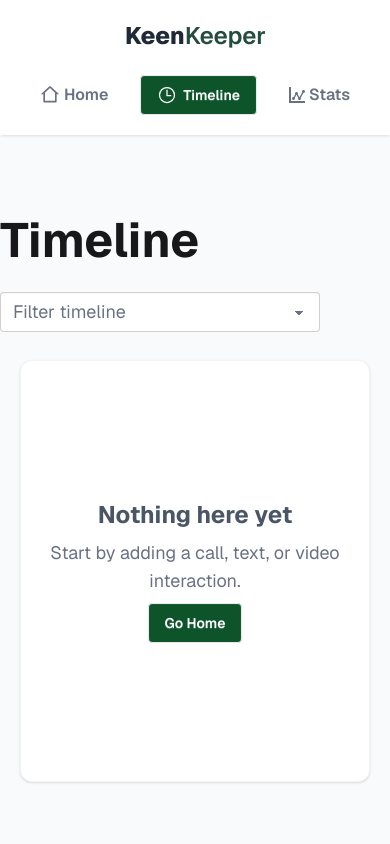
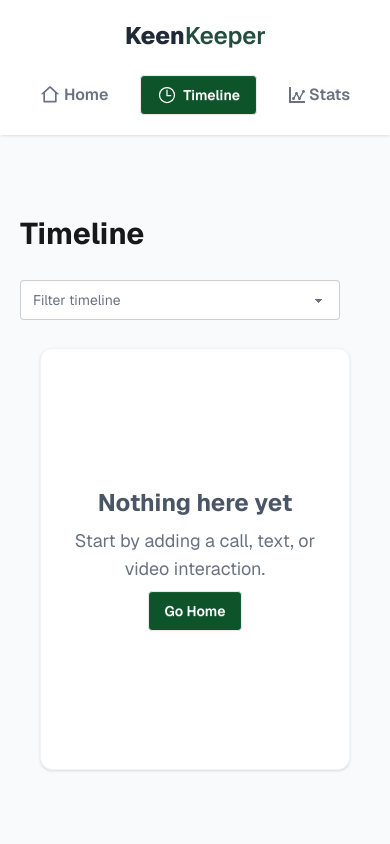
Before and after one commit to romman-hossen/A07-keen-keeper, a React (Vite) app: page /timeline in a window 390 px wide. Shown: the top 844 px of the page. Built offline with nearby package versions, Linux system fonts and the light colour scheme.

Commit message:
small problem solve and make resposive more better

```diff
--- a/index.html
+++ b/index.html
@@ -2,9 +2,9 @@
 <html lang="en" data-theme="light">
   <head>
     <meta charset="UTF-8" />
-    <link rel="icon" type="image/svg+xml" href="/favicon.svg" />
+    <link rel="icon" type="image/svg+xml" href="/logo.png" />
     <meta name="viewport" content="width=device-width, initial-scale=1.0" />
-    <title>a07-keen-keeper</title>
+    <title>keen-keeper</title>
   </head>
   <body>
     <div id="root"></div>
--- a/src/pages/NotFound/NotFound.jsx
+++ b/src/pages/NotFound/NotFound.jsx
@@ -1,16 +1,16 @@
 import React from 'react';
-import { useLocation, useNavigate } from 'react-router';
+import { useNavigate } from 'react-router';
 
 const NotFound = () => {
    const navigate = useNavigate();
-  const { pathname } = useLocation();
+
 
   return (
     <div className="min-h-screen flex flex-col items-center justify-center bg-white text-gray-800">
-      <p className="text-sm text-gray-400 mb-2 font-mono">404</p>
+      <p className="text-6xl text-gray-400 mb-2 font-mono">404</p>
       <h1 className="text-5xl font-semibold mb-3">Page not found</h1>
       <p className="text-gray-500 mb-1">
-        No route matches <code className="bg-gray-100 px-2 py-0.5 rounded text-sm font-mono">{pathname}</code>
+        No route matches
       </p>
       <p className="text-gray-400 text-sm mb-8">
         The page may have been moved, deleted, or never existed.
@@ -19,7 +19,7 @@ const NotFound = () => {
       <div className="flex gap-3">
         <button
           onClick={() => navigate('/')}
-          className="px-4 py-2 bg-gray-900 text-white text-sm rounded hover:bg-gray-700 transition-colors"
+          className="px-4 py-2 bg-green-900 text-white text-sm rounded hover:bg-gray-700 transition-colors"
         >
           Go home
         </button>
--- a/src/pages/timeline/Timeline.jsx
+++ b/src/pages/timeline/Timeline.jsx
@@ -4,7 +4,7 @@ import NoItem from "../../components/Timeline/NoItem";
 import TimelineData from "../../components/Timeline/TimelineData";
 
 const Timeline = () => {
-  const { allData, setAllData } = useContext(FriendContext);
+  const { allData } = useContext(FriendContext);
   console.log(allData)
   const [filter,setFilter] = useState("All");
 
@@ -12,11 +12,12 @@ const Timeline = () => {
    allData.filter((data) => data.type.toLowerCase() === filter.toLowerCase())
 
   return (
-    <div className="container mx-auto my-20 space-y-6">
-      <h1 className="text-5xl font-bold">Timeline </h1>
+    <div className="container mx-auto my-20 ">
+        <div className="mx-5 space-y-6">
+      <h1 className="text-3xl md:text-5xl font-bold">Timeline </h1>
       <div>
         <fieldset className="fieldset">
-          <select onChange={(e) => setFilter(e.target.value)} defaultValue="Filter timeline" className="select text-gray-500 text-lg">
+          <select onChange={(e) => setFilter(e.target.value)} defaultValue="Filter timeline" className="select text-gray-500  md:text-lg">
             <option disabled={true} className="text-gray-500">Filter timeline</option>
              <option value="All">All</option>
             <option value="text">Text</option>
@@ -30,6 +31,7 @@ const Timeline = () => {
         (filteredData.map((data,ind) => <TimelineData key={ind} data={data}/>))
       }
     </div>
+    </div>
   );
 };
 
```
Also changed, not shown: public/logo.png (added), 1 other file (tests, documents, lock files or other folders).
